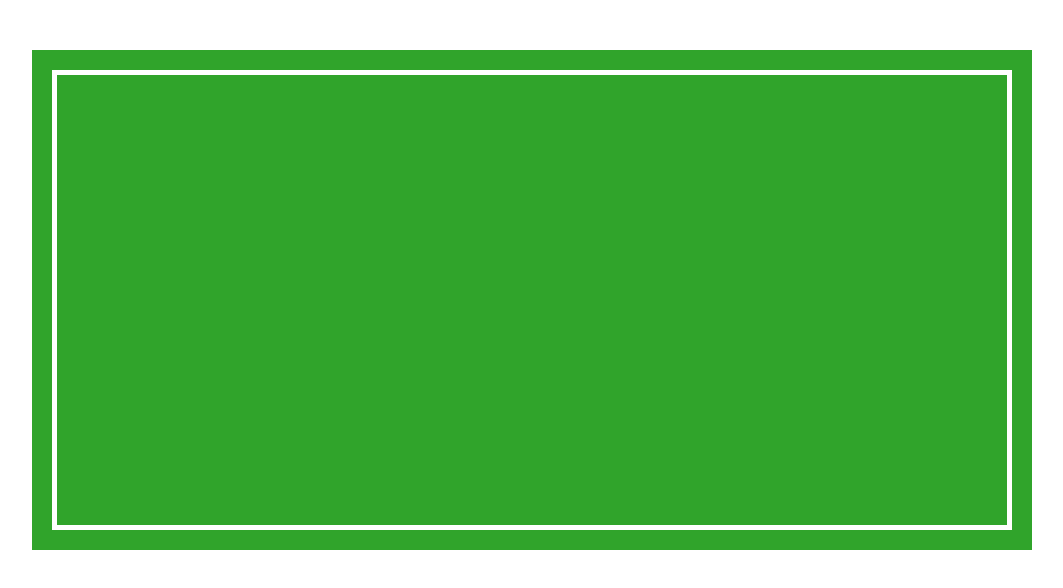
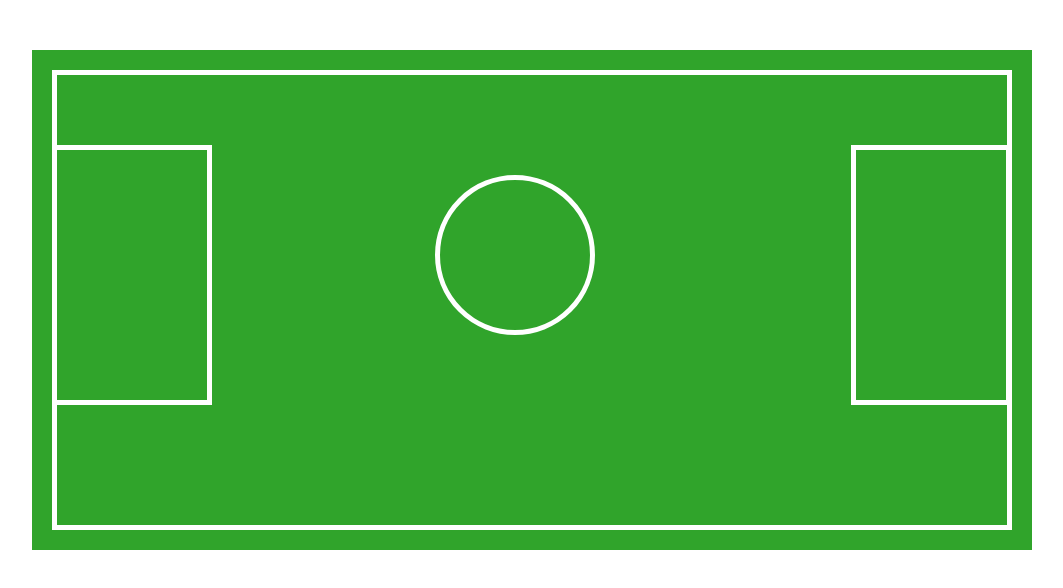
Before and after one commit to vanita22/positioning-la-cancha, a plain HTML site: page index.html in a window 1280 px wide. Shown: the whole page, without its empty margins (118-1181 px from the left). Drawn offline with Linux system fonts and the light colour scheme.

Commit message:
actualizando la cancha

```diff
--- a/css/main.css
+++ b/css/main.css
@@ -18,4 +18,40 @@
 	border: 5px solid white;
 	position: absolute;
 	background-color: #30A42B;
+	display: inline-block;
 }
+
+.derecho{
+	width: 150px;
+	height: 250px;
+	top: 70px;
+	right: 5px;
+	border: 5px solid white;
+	position: relative;
+	background-color: #30A42B;
+	display: inline-block;
+}
+
+.izquierdo{
+	width: 150px;
+	height: 250px;
+	top: 70px;
+	left: 630px;
+	border: 5px solid white;
+	position: relative;
+	background-color: #30A42B;
+	display: inline-block;
+}
+
+.centro{
+	width: 150px;
+	height: 150px;
+	background: #30A42B;
+	-moz-border-radius: 90px;
+	-webkit-border-radius: 90px;
+	border-radius: 90px;
+	border: 5px solid white;
+	display: inline-block;
+	margin-left: 50px;
+	margin-top: 100px;
+}
--- a/index.html
+++ b/index.html
@@ -9,7 +9,9 @@
 	<!--cancha-->
 	<div id="cancha">
 		<div class="borde-cancha">
-
+			<div class="derecho"></div>
+			<div class="izquierdo"></div>
+			<div class="centro"></div>
 		</div>
 	</div>
 </body>
```
